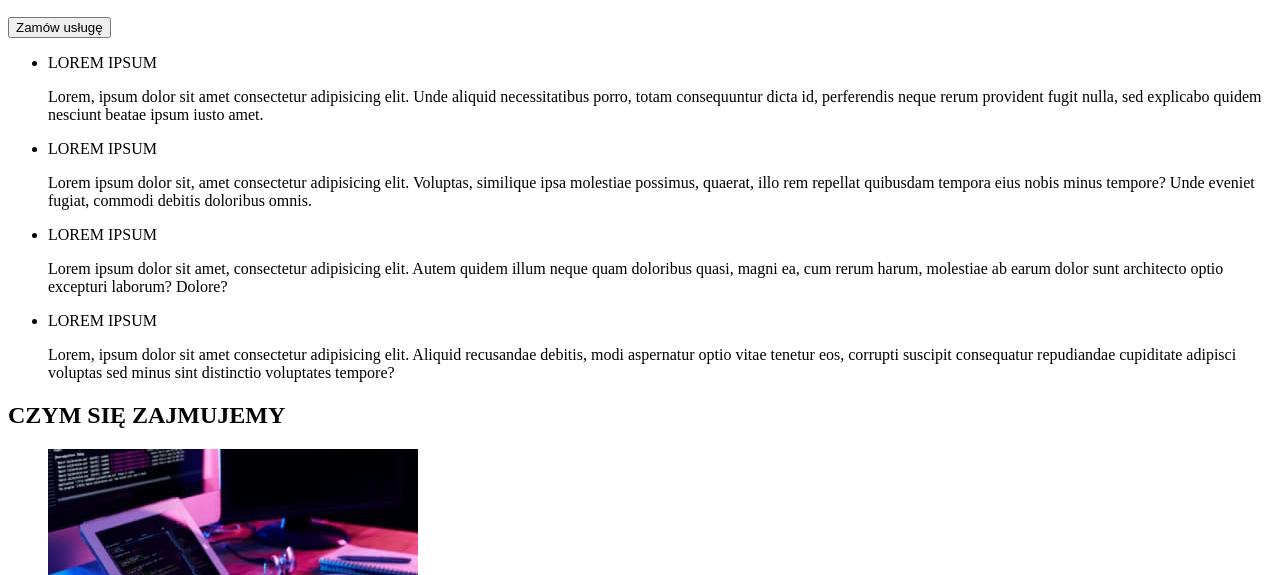
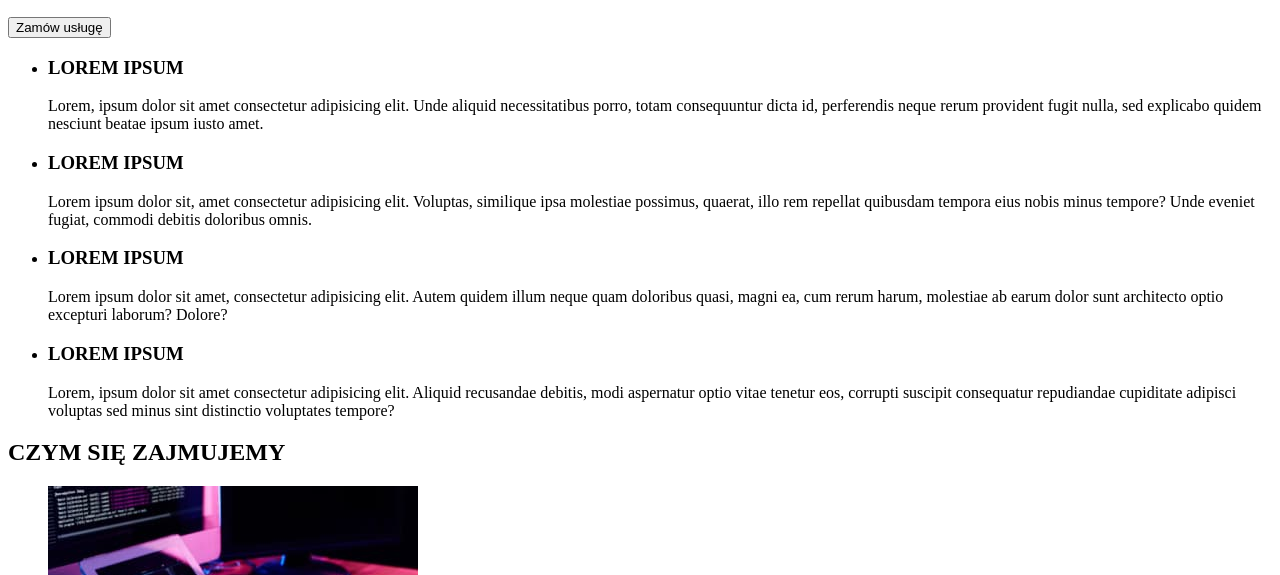
Before and after one commit to Brilli6/goit-markup-hw-1, a plain HTML site: page index.html in a window 1280 px wide. Shown: the part 225-800 px from the top of the page. Drawn offline with Linux system fonts and the light colour scheme.

Commit message:
dodane h3 i poprawiony footer

```diff
--- a/index.html
+++ b/index.html
@@ -29,10 +29,10 @@
 
     <div class="section-2">
     <ul class="descriptions">
-   <li class="description">LOREM IPSUM <p class="description-1">Lorem, ipsum dolor sit amet consectetur adipisicing elit. Unde aliquid necessitatibus porro, totam consequuntur dicta id, perferendis neque rerum provident fugit nulla, sed explicabo quidem nesciunt beatae ipsum iusto amet.</p> </li>
-   <li class="description">LOREM IPSUM <p class="descriptiom-1">Lorem ipsum dolor sit, amet consectetur adipisicing elit. Voluptas, similique ipsa molestiae possimus, quaerat, illo rem repellat quibusdam tempora eius nobis minus tempore? Unde eveniet fugiat, commodi debitis doloribus omnis.</p> </li>
-   <li class="description">LOREM IPSUM <p class="descriptiom-1">Lorem ipsum dolor sit amet, consectetur adipisicing elit. Autem quidem illum neque quam doloribus quasi, magni ea, cum rerum harum, molestiae ab earum dolor sunt architecto optio excepturi laborum? Dolore?</p></li>
-   <li class="description">LOREM IPSUM <p class="description-1">Lorem, ipsum dolor sit amet consectetur adipisicing elit. Aliquid recusandae debitis, modi aspernatur optio vitae tenetur eos, corrupti suscipit consequatur repudiandae cupiditate adipisci voluptas sed minus sint distinctio voluptates tempore?</p></li></ul>
+   <li><h3 class="description">LOREM IPSUM</h3> <p class="description-1">Lorem, ipsum dolor sit amet consectetur adipisicing elit. Unde aliquid necessitatibus porro, totam consequuntur dicta id, perferendis neque rerum provident fugit nulla, sed explicabo quidem nesciunt beatae ipsum iusto amet.</p> </li>
+   <li><h3 class="description">LOREM IPSUM</h3> <p class="descriptiom-1">Lorem ipsum dolor sit, amet consectetur adipisicing elit. Voluptas, similique ipsa molestiae possimus, quaerat, illo rem repellat quibusdam tempora eius nobis minus tempore? Unde eveniet fugiat, commodi debitis doloribus omnis.</p> </li>
+   <li><h3 class="description">LOREM IPSUM</h3> <p class="descriptiom-1">Lorem ipsum dolor sit amet, consectetur adipisicing elit. Autem quidem illum neque quam doloribus quasi, magni ea, cum rerum harum, molestiae ab earum dolor sunt architecto optio excepturi laborum? Dolore?</p></li>
+   <li><h3 class="description">LOREM IPSUM</h3> <p class="description-1">Lorem, ipsum dolor sit amet consectetur adipisicing elit. Aliquid recusandae debitis, modi aspernatur optio vitae tenetur eos, corrupti suscipit consequatur repudiandae cupiditate adipisci voluptas sed minus sint distinctio voluptates tempore?</p></li></ul>
 </div>
 <section> <h2 class="heading 2"> CZYM SIĘ ZAJMUJEMY</h2>
 <ul class="pictures">
@@ -63,7 +63,7 @@ alt="zdjęcie" width="270" height="260">
 </section>
 </body>
 <footer>
-    <a><span class="blue">Web</span>Studio</a>
+    <a href="Webstudio"><span class="blue">Web</span>Studio</a>
 <address class="contacts">m. Warszawa, Al. Jerozolimskie 26</address>
 <ul>
         <li> <a href="mailto:info@egzample.com">info@egzample.com</a></li>
```
